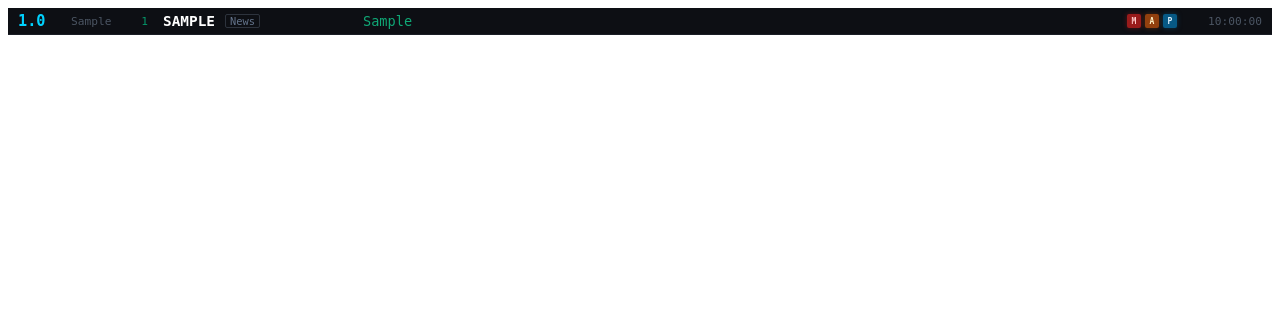
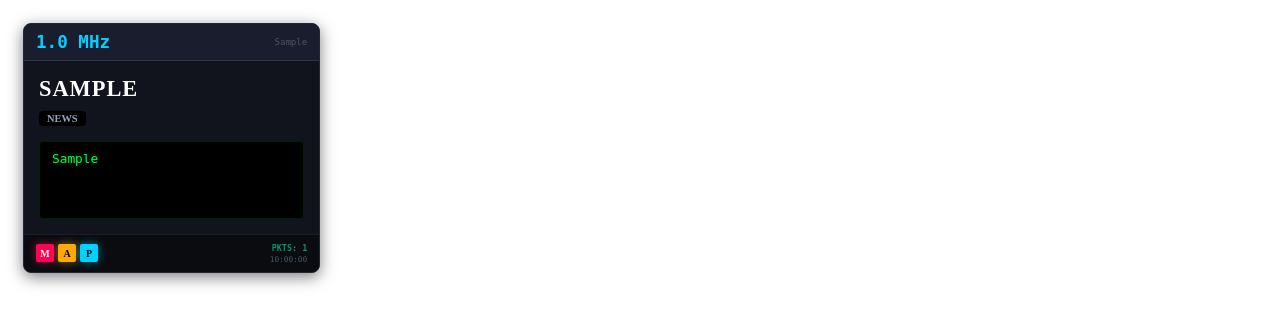
Before and after one commit to Minglarn/rds-scanner, a Flask app: page /partials/messages in a window 1280 px wide. Shown: the top 326 px of the page. Run offline with Flask 3, Linux system fonts and the light colour scheme; tables that the repository leaves empty hold one stand-in row (values such as "Sample post").

Commit message:
Fix regression and implement Grid-Card UI for stations

```diff
--- a/app/scanner.py
+++ b/app/scanner.py
@@ -23,6 +23,7 @@ class Scanner:
         self.searching = False
         self.last_rds_time = 0
         self.search_start_time = 0
+        self.peak_cache = []
 
     def _build_command(self):
         settings = get_settings()
--- a/app/templates/index.html
+++ b/app/templates/index.html
@@ -26,10 +26,9 @@
             background: var(--bg-base);
             color: var(--text);
             margin: 0;
-            overflow: hidden;
             display: flex;
             flex-direction: column;
-            height: 100vh;
+            min-height: 100vh;
         }
 
         header {
--- a/app/templates/messages_list.html
+++ b/app/templates/messages_list.html
@@ -1,212 +1,242 @@
+<div class="station-grid">
     {% for station in stations %}
-<div class="data-row">
-    <div class="row-meta">
-        <span class="freq">{{ "%.1f"|format(station.frequency) }}</span>
-        <span class="pi" title="PI Code">{{ station.pi if station.pi else '----' }}</span>
-        <span class="hit-stats" title="Total Packets">{{ station.hit_count }}</span>
+    <div class="station-card">
+        <div class="card-top">
+            <div class="freq-tag">{{ "%.1f"|format(station.frequency) }} MHz</div>
+            <div class="pi-tag" title="PI Code">{{ station.pi if station.pi else '----' }}</div>
         </div>
 
-    <div class="row-main">
-        <div class="station-id">
-            <span class="ps {{ 'dim' if not station.ps }}">{{ station.ps if station.ps else "SEARCHING..." }}</span>
-            <span class="pty">{{ station.pty | pty_name }}</span>
+        <div class="card-main">
+            <div class="station-name {{ 'empty' if not station.ps }}">
+                {{ station.ps if station.ps else "DETECTOR ACTIVE" }}
+            </div>
+            <div class="pty-tag">{{ station.pty | pty_name }}</div>
         </div>
 
-        <div class="rt-lane">
-            <span class="rt-text">{{ station.rt if station.rt else '' }}</span>
+        <div class="rt-container">
+            <div class="rt-scroll-box">
+                {{ station.rt if station.rt else '... monitoring ...' }}
             </div>
         </div>
 
-    <div class="row-flags">
-        <div class="flag-bit {{ 'active tmc' if station.tmc }}" title="TMC">M</div>
-        <div class="flag-bit {{ 'active ta' if station.ta }}" title="TA">A</div>
-        <div class="flag-bit {{ 'active tp' if station.tp }}" title="TP">P</div>
+        <div class="card-footer">
+            <div class="flags">
+                <span class="flag {{ 'active tmc' if station.tmc }}" title="TMC">M</span>
+                <span class="flag {{ 'active ta' if station.ta }}" title="TA">A</span>
+                <span class="flag {{ 'active tp' if station.tp }}" title="TP">P</span>
             </div>
-
-    <div class="row-time">
-        {{ station.last_seen.split(' ')[1].split('.')[0] if station.last_seen else '' }}
+            <div class="stats">
+                <span class="pkts">PKTS: {{ station.hit_count }}</span>
+                <span class="time">{{ station.last_seen.split(' ')[1].split('.')[0] if station.last_seen else ''
+                    }}</span>
+            </div>
         </div>
     </div>
     {% endfor %}
+</div>
 
 {% if not stations %}
-<div class="empty-feed">
-    <span class="blink">SYSTEM STANDBY</span>
-    <small>Awaiting signal correlation...</small>
+<div class="no-data-notice">
+    <div class="pulse">SQUELCH ON</div>
+    <p>correlation required</p>
 </div>
 {% endif %}
 
 <style>
-    .data-row {
-        display: flex;
-        align-items: center;
-        background: #0d0f14;
-        border-bottom: 1px solid #1a1e26;
-        padding: 4px 10px;
+    .station-grid {
+        display: grid;
+        grid-template-columns: repeat(auto-fill, minmax(280px, 1fr));
         gap: 15px;
-        font-family: 'JetBrains Mono', monospace;
-        transition: background 0.1s;
+        padding: 15px;
     }
 
-    .data-row:hover {
-        background: #141820;
+    .station-card {
+        background: #11141d;
+        border: 1px solid #232738;
+        border-radius: 8px;
+        overflow: hidden;
+        display: flex;
+        flex-direction: column;
+        box-shadow: 0 4px 15px rgba(0, 0, 0, 0.5);
+        transition: transform 0.1s, border-color 0.2s;
     }
 
-    .row-meta {
-        display: flex;
-        align-items: center;
-        gap: 8px;
-        width: 130px;
-        flex-shrink: 0;
+    .station-card:hover {
+        transform: translateY(-2px);
+        border-color: #00d2ff88;
     }
 
-    .freq {
-        color: #00d2ff;
-        font-weight: 800;
-        font-size: 0.95em;
-        width: 45px;
+    .card-top {
+        display: flex;
+        justify-content: space-between;
+        align-items: center;
+        background: #1a1d2e;
+        padding: 8px 12px;
+        border-bottom: 1px solid #2e344e;
     }
 
-    .pi {
-        color: #4b5563;
-        font-size: 0.7em;
-        width: 40px;
+    .freq-tag {
+        color: #00d2ff;
+        font-family: 'JetBrains Mono', monospace;
+        font-weight: 800;
+        font-size: 1.1em;
     }
 
-    .hit-stats {
-        color: #059669;
+    .pi-tag {
         font-size: 0.7em;
-        text-align: right;
-        flex-grow: 1;
+        color: #4b5563;
+        font-family: monospace;
     }
 
-    .row-main {
+    .card-main {
+        padding: 15px;
         flex-grow: 1;
         display: flex;
-        gap: 20px;
-        overflow: hidden;
-        align-items: center;
+        flex-direction: column;
+        gap: 8px;
     }
 
-    .station-id {
-        display: flex;
-        align-items: center;
-        gap: 10px;
-        width: 180px;
-        flex-shrink: 0;
+    .station-name {
+        font-size: 1.4em;
+        font-weight: 900;
+        color: #fff;
+        text-transform: uppercase;
+        letter-spacing: 1px;
+        line-height: 1.2;
     }
 
-    .ps {
-        color: #fff;
+    .station-name.empty {
+        color: #232738;
+        font-size: 0.9em;
+        font-style: italic;
+    }
+
+    .pty-tag {
+        font-size: 0.65em;
+        color: #94a3b8;
+        background: #000;
+        padding: 2px 8px;
+        border-radius: 4px;
+        align-self: flex-start;
         font-weight: bold;
-        font-size: 0.9em;
         text-transform: uppercase;
     }
 
-    .ps.dim {
-        color: #2d333d;
-        font-style: italic;
-        font-size: 0.8em;
+    .rt-container {
+        background: #000;
+        margin: 0 15px 15px;
+        padding: 8px 12px;
+        border-radius: 4px;
+        border: 1px solid #002200;
+        height: 60px;
+        overflow-y: auto;
     }
 
-    .pty {
-        color: #64748b;
-        font-size: 0.65em;
-        font-weight: normal;
-        border: 1px solid #2d333d;
-        padding: 0 4px;
+    .rt-scroll-box {
+        color: #00ff41;
+        font-family: 'JetBrains Mono', monospace;
+        font-size: 0.8em;
+        line-height: 1.4;
+        text-shadow: 0 0 5px rgba(0, 255, 65, 0.3);
+    }
+
+    .card-footer {
+        background: #0a0c10;
+        padding: 8px 12px;
+        display: flex;
+        justify-content: space-between;
+        align-items: center;
+        border-top: 1px solid #1a1e26;
+    }
+
+    .flags {
+        display: flex;
+        gap: 4px;
+    }
+
+    .flag {
+        width: 18px;
+        height: 18px;
+        display: flex;
+        align-items: center;
+        justify-content: center;
+        font-size: 10px;
+        font-weight: 800;
+        background: #111;
+        color: #222;
         border-radius: 2px;
     }
 
-    .rt-lane {
-        flex-grow: 1;
-        overflow: hidden;
-        white-space: nowrap;
-        position: relative;
+    .flag.active.tmc {
+        background: #ff0055;
+        color: #fff;
+        box-shadow: 0 0 8px #ff005588;
     }
 
-    .rt-text {
-        font-size: 0.85em;
-        color: #10b981;
-        opacity: 0.9;
+    .flag.active.ta {
+        background: #ffaa00;
+        color: #000;
+        box-shadow: 0 0 8px #ffaa0088;
     }
 
-    .row-flags {
-        display: flex;
-        gap: 4px;
-        width: 60px;
-        flex-shrink: 0;
+    .flag.active.tp {
+        background: #00d2ff;
+        color: #000;
+        box-shadow: 0 0 8px #00d2ff88;
     }
 
-    .flag-bit {
-        width: 14px;
-        height: 14px;
-        background: #1a1e26;
-        color: #2d333d;
-        font-size: 8px;
+    .stats {
         display: flex;
-        align-items: center;
-        justify-content: center;
-        border-radius: 2px;
-        font-weight: 900;
+        flex-direction: column;
+        align-items: flex-end;
+        gap: 2px;
     }
 
-    .flag-bit.active.tmc {
-        background: #991b1b;
-        color: #fecaca;
-        box-shadow: 0 0 5px rgba(153, 27, 27, 0.5);
+    .pkts {
+        color: #059669;
+        font-size: 0.65em;
+        font-family: monospace;
+        font-weight: bold;
     }
 
-    .flag-bit.active.ta {
-        background: #92400e;
-        color: #fef3c7;
-        box-shadow: 0 0 5px rgba(146, 64, 14, 0.5);
+    .time {
+        color: #4b5563;
+        font-size: 0.6em;
+        font-family: monospace;
     }
 
-    .flag-bit.active.tp {
-        background: #075985;
-        color: #e0f2fe;
-        box-shadow: 0 0 5px rgba(7, 89, 133, 0.5);
+    .no-data-notice {
+        padding: 80px;
+        text-align: center;
+        color: #1a1e26;
     }
 
-    .row-time {
-        width: 60px;
-        text-align: right;
-        font-size: 0.7em;
-        color: #4b5563;
-        flex-shrink: 0;
+    .pulse {
+        font-family: 'JetBrains Mono';
+        font-weight: 900;
+        font-size: 2em;
+        letter-spacing: 10px;
+        animation: glow 2s infinite;
     }
 
-    .empty-feed {
-        padding: 60px;
-        text-align: center;
-        color: #1a1e26;
-        display: flex;
-        flex-direction: column;
-        gap: 5px;
+    .no-data-notice p {
+        font-size: 0.8em;
+        letter-spacing: 4px;
+        text-transform: uppercase;
+        margin-top: 10px;
     }
 
-    .empty-feed span {
-        font-weight: 900;
-        letter-spacing: 5px;
-        font-size: 1.2em;
-    }
-
-    .blink {
-        animation: pulse 2s infinite;
-    }
-
-    @keyframes pulse {
+    @keyframes glow {
         0% {
-            opacity: 0.2;
+            opacity: 0.3;
         }
 
         50% {
-            opacity: 0.5;
+            opacity: 0.6;
         }
 
         100% {
-            opacity: 0.2;
+            opacity: 0.3;
         }
     }
 </style>
```
Lines whose indentation alone changed are shown as unchanged.
